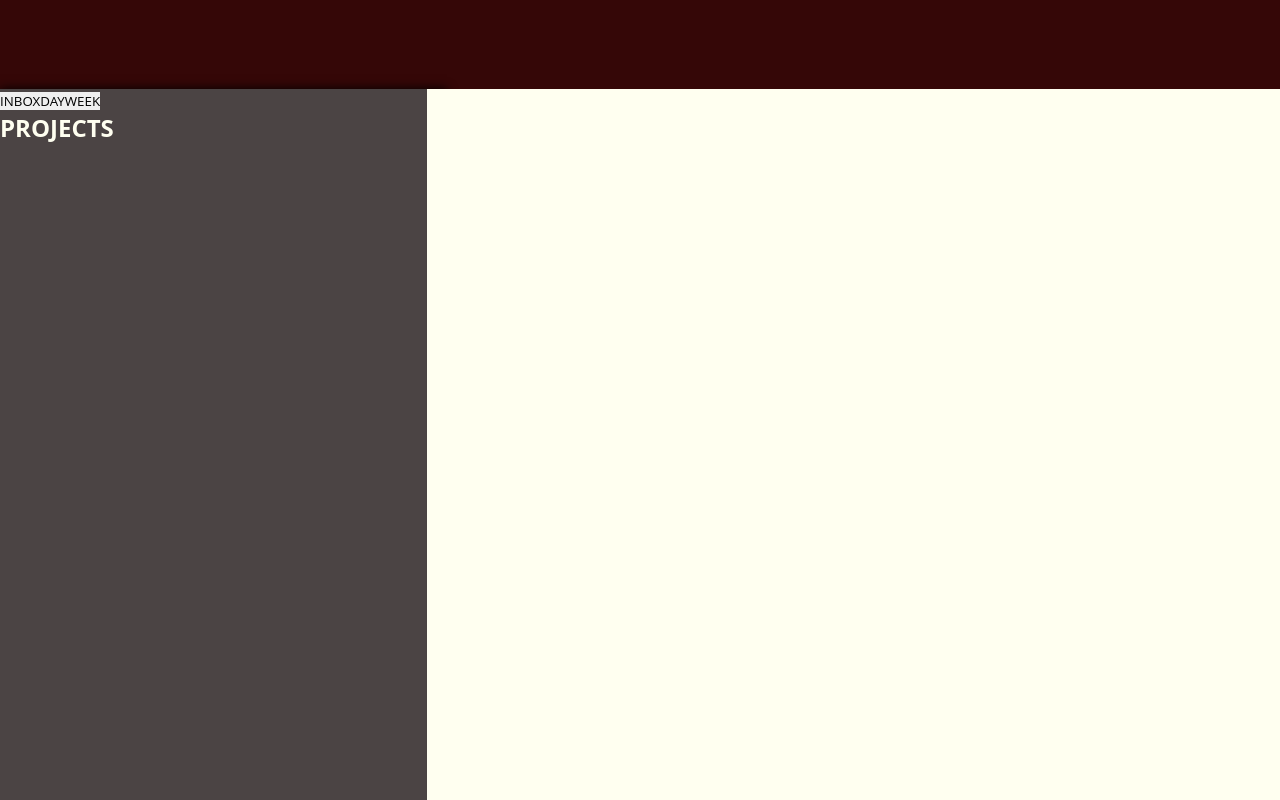
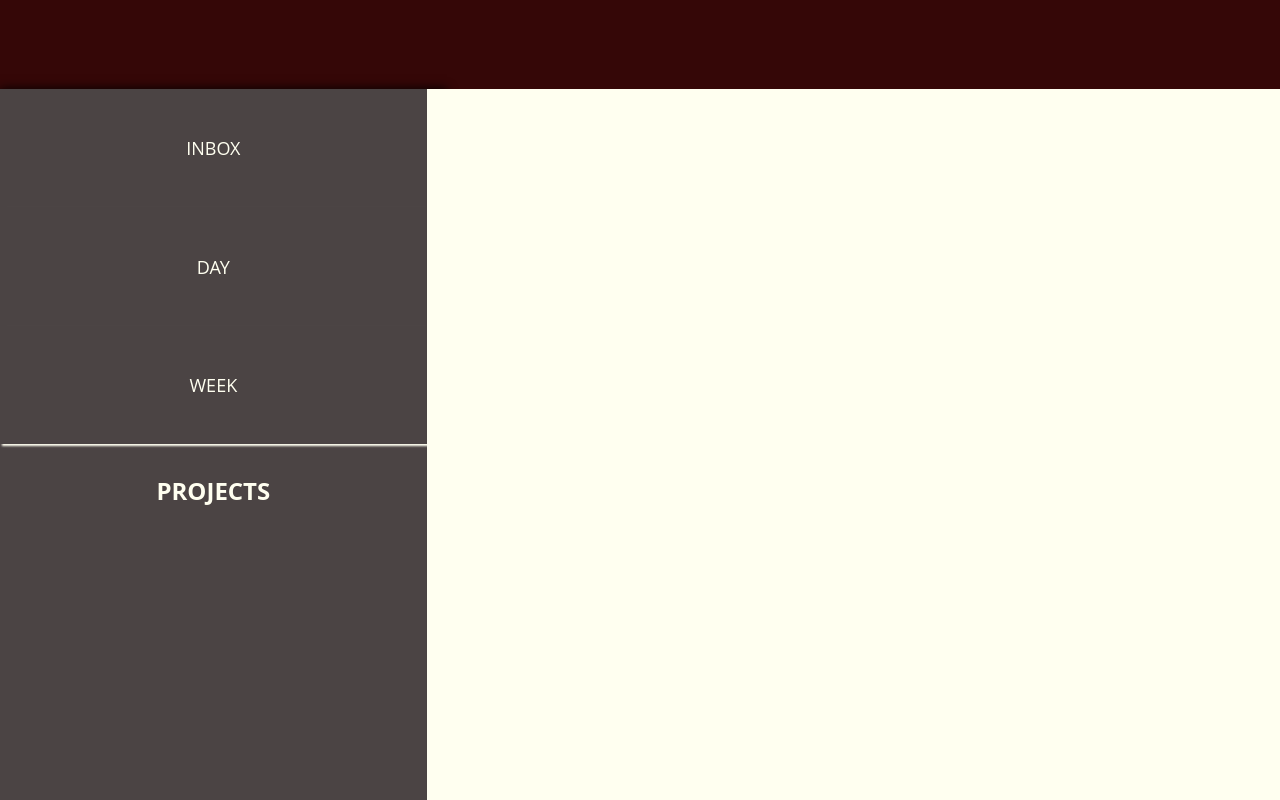
Before and after one commit to TannerHornsby7/odin-todo, a website built with webpack: page index.html in a window 1280 px wide. Built offline with nearby package versions, Linux system fonts and the light colour scheme; a web font is replaced by a local one.

Commit message:
import icons

```diff
--- a/src/style.scss
+++ b/src/style.scss
@@ -38,6 +38,24 @@ $darkcolor: rgb(53, 7, 7);
     box-shadow: 10px 10px 10px 10px black;
     grid-row: 2 / 3;
     grid-column: 1 / 2;
+    display: grid;
+    grid-template-rows: 1fr 1fr 1fr 3fr;
+    text-align: center;
+
+    button {
+        @include theme;
+        background-color: rgb(75, 68, 68);
+        font-size: large;
+        &:hover {
+            @include theme(false);
+            cursor: pointer;
+        }
+
+    }
+
+    h2 {
+        margin-top: 30px;
+    }
 }
 
 .main {
```
Also changed, not shown: dist/index.js, dist/layout.js, src/assets/icons8-calendar-32.png (added), src/assets/icons8-check-inbox-90.png (added), src/assets/icons8-checkmark-240.png (added), src/assets/icons8-inbox-64.png (added), src/assets/icons8-today-96.png (added).
